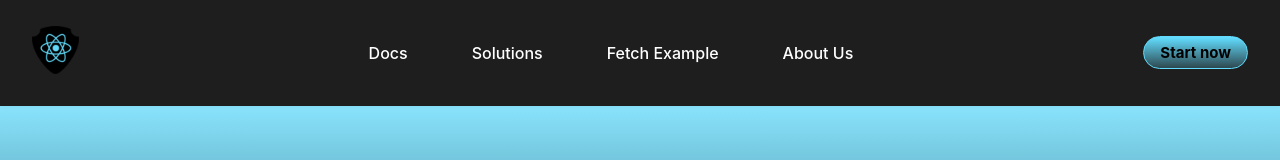
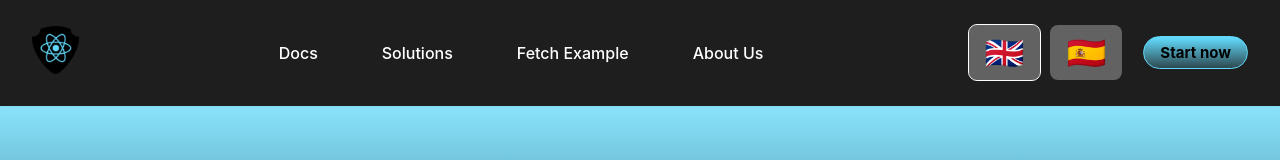
Before and after one commit to onebeyond/shieldjs, a React (Vite) app: page / in a window 1280 px wide. Shown: the top 160 px of the page. Built offline with nearby package versions, Linux system fonts and the light colour scheme; a web font is replaced by a local one.

Commit message:
chore: move language selector to NavBar component

```diff
--- a/src/components/NavBar/NavBar.tsx
+++ b/src/components/NavBar/NavBar.tsx
@@ -1,12 +1,13 @@
 import React, { useState } from 'react'
 import {
   StyledDesktopNav, StyledMobileNav,
-  StyledNav, StyledMobileNavMenu, StyledImage, StyledNavButton
+  StyledNav, StyledMobileNavMenu, StyledImage, StyledNavButton, StyledRightContainer
 } from '@/components/NavBar/Navbar.styles'
 import shieldjsLogo from '@/assets/shieldjs.svg'
 import { Link } from 'react-router-dom'
 import { NavBarItems } from './components/NavBarItems/NavBarItems'
 import { HamburguerMenu } from './components/HamburguerMenu/HamburguerMenu'
+import { LanguageSelector } from './components/LanguageSelector'
 
 export const NavBar: React.FC = () => {
   const [expanded, setExpanded] = useState(false)
@@ -17,9 +18,11 @@ export const NavBar: React.FC = () => {
 
   return (
     <StyledNav>
+
         <Link to="/">
           <StyledImage src={shieldjsLogo} alt="ShieldJS logo" />
         </Link>
+
       <StyledDesktopNav>
         <NavBarItems />
       </StyledDesktopNav>
@@ -31,9 +34,13 @@ export const NavBar: React.FC = () => {
         </StyledMobileNavMenu>
       </StyledMobileNav>
 
+      <StyledRightContainer>
+        <LanguageSelector />
         <StyledNavButton>
           Start now
         </StyledNavButton>
+      </StyledRightContainer>
+
     </StyledNav>
   )
 }
--- a/src/components/NavBar/Navbar.styles.tsx
+++ b/src/components/NavBar/Navbar.styles.tsx
@@ -58,6 +58,13 @@ export const StyledMobileNavMenu = styled.ul<{ expanded: boolean }>`
   opacity: ${props => props.expanded ? 1 : 0}
 `
 
+export const StyledRightContainer = styled.div`
+  display: flex;
+  align-items: center;
+  justify-content: space-between;
+  gap: 1rem;
+`
+
 export const StyledImage = styled.img`
   height: 2rem;
   ${props => props.theme.mediaQueries.sm} {
--- a/src/pages/FetchExample/FetchExample.css
+++ b/src/pages/FetchExample/FetchExample.css
@@ -62,12 +62,3 @@
 .read-the-docs {
     color: #888;
 }
-
-.language {
-    margin: 10px 5px;
-    padding: 0.25em 0.5em;
-    border: none;
-    background: rgba(255, 255, 255, 0.3);
-    font-size: 2em;
-    cursor: pointer;
-}
--- a/src/pages/FetchExample/FetchExample.tsx
+++ b/src/pages/FetchExample/FetchExample.tsx
@@ -11,17 +11,10 @@ import { Card } from '@/components/Card'
 import { Button } from '@/components/Button'
 import { MainLayout } from '@/layout/MainLayout/MainLayout'
 
-const languages = [
-  { code: 'en', icon: '🇬🇧' },
-  { code: 'es', icon: '🇪🇸' }
-]
-
 function FetchExample () {
   const [count, setCount] = useState(0)
   const [character, setCharacter] = useState<Character | null>(null)
-  const { t, i18n } = useTranslation('fetchExample')
-
-  const handleOnLang = (code: string) => i18n.changeLanguage(code).then()
+  const { t } = useTranslation('fetchExample')
 
   const CHARACTER_ID = 1
 
@@ -31,13 +24,7 @@ function FetchExample () {
 
   return (
     <MainLayout>
-      <div>
-        {languages?.map(({ code, icon }) => (
-          <button className="language" key={code} onClick={() => handleOnLang(code)}>
-            {icon}
-          </button>
-        ))}
-      </div>
+
       <div>
         <a href="https://vitejs.dev" target="_blank" rel="noreferrer">
           <img src="/vite.svg" className="logo" alt="Vite logo" />
```
Lines whose indentation alone changed are shown as unchanged.
